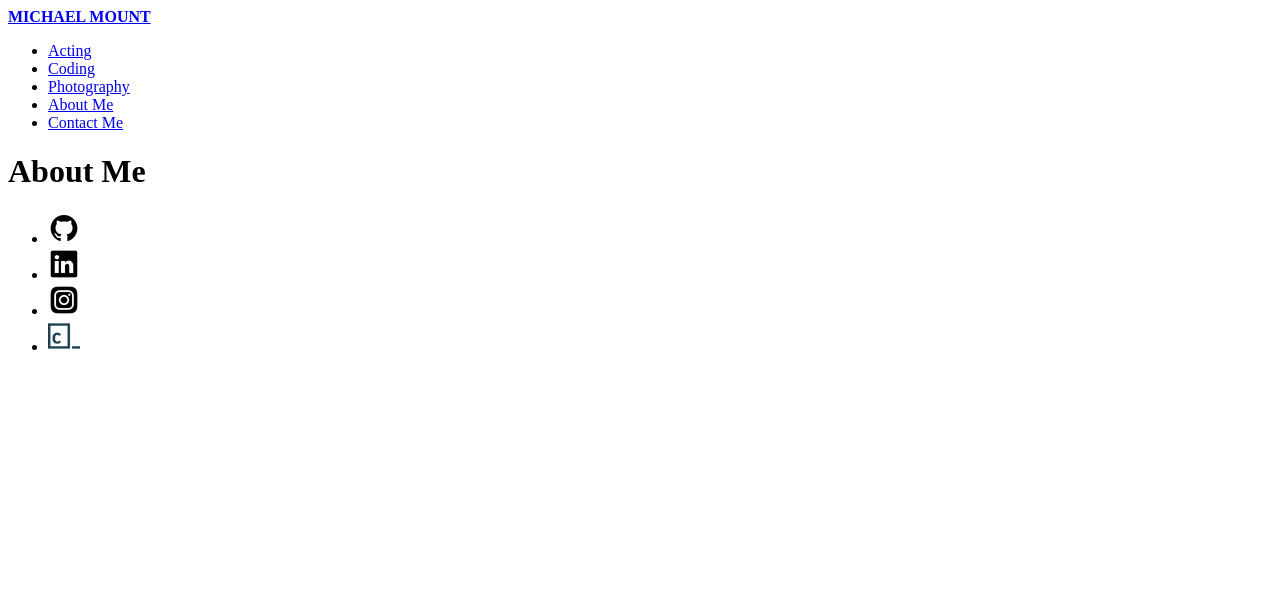
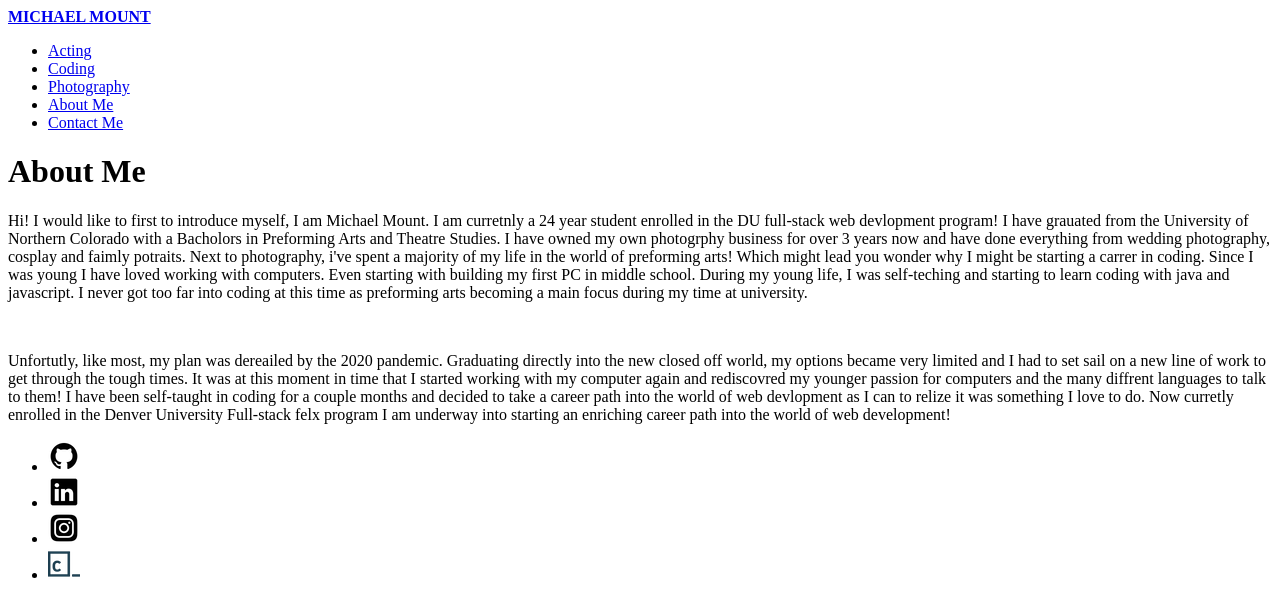
Before and after one commit to MMount98/resume-website, a plain HTML site: page resources/html/about-me.html in a window 1280 px wide. Drawn offline with Linux system fonts and the light colour scheme.

Commit message:
Finished the About Me P
Finished and typed out the context for the about me page

```diff
--- a/resources/html/about-me.html
+++ b/resources/html/about-me.html
@@ -37,6 +37,23 @@
             </header>
 
             <h1> About Me</h1>
+            <p>Hi! I would like to first to introduce myself, I am Michael Mount. I am curretnly a 24 year student enrolled in the DU
+                full-stack web devlopment program! I have grauated from the University of Northern Colorado with a Bacholors in Preforming Arts
+                and Theatre Studies. I have owned my own photogrphy business for over 3 years now and have done everything from wedding photography,
+                cosplay and faimly potraits. Next to photography, i've spent a majority of my life in the world of preforming arts! Which might lead you
+                wonder why I might be starting a carrer in coding. Since I was young I have loved working with computers. Even starting with building my first PC
+                in middle school. During my young life, I was self-teching and starting to learn coding with java and javascript. I never got too far into
+                coding at this time as preforming arts becoming a main focus during my time at university.
+            </p>
+            <br>
+            <p>
+                Unfortutly, like most, my plan was dereailed by the 2020 pandemic. Graduating directly into the new closed off world, my options became
+                very limited and I had to set sail on a new line of work to get through the tough times. It was at this moment in time that I started working
+                with my computer again and rediscovred my younger passion for computers and the many diffrent languages to talk to them! I have been self-taught
+                in coding for a couple months and decided to take a career path into the world of web devlopment as I can to relize it was something I love to do.
+                Now curretly enrolled in the Denver University Full-stack felx program I am underway into starting an enriching career path into the world of
+                web development!
+            </p>
 
 
             <footer>
```
Also changed, not shown: resources/images/Northern-Colorado.png (added), resources/images/denver-university-logo.png (added), resources/images/valor-logo.jpeg (added).
